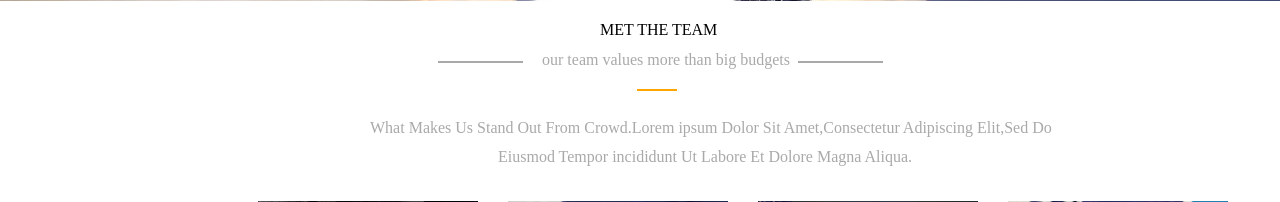
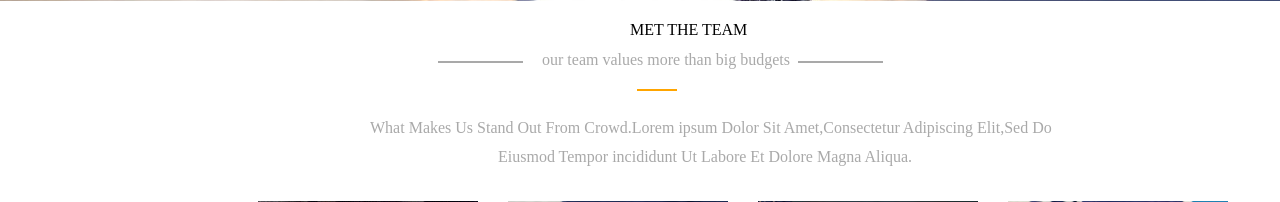
Before and after one commit to Legenda1224/repo-site_ga, a PHP site: page / in a window 1280 px wide; the page is wider, and only the part inside the window is pictured. Shown: the part 598-800 px from the top of that part. Run offline with PHP 8.4, Linux system fonts and the light colour scheme.

Commit message:
Update style.css

```diff
--- a/css/style.css
+++ b/css/style.css
@@ -1,94 +1,5 @@
-/*
-body{
-	background-color:lightblue;
-}
 
-.Flex-container{
-	height:200px;
-	display:flex;
-	flex-flow:row wrap;
-	justify-content:space-around;
-	align-items:stretch;
 
-}
-
-.d-flex1{
-	width:px;
-	display:flex;
-	width:100px;
-	margin:10px;
-
-}
-
-.d1{
-	width:50px;
-	padding:5px;
-	margin:-1px;
-    flex-basis:100%;
-	height:50px;
-	background:red;
-
-}
-
-.d2{
-	flex-basis:40%;
-	margin:-10px;
-	padding:30px;
-	height:300px;
-	width:600px;
-	flex-grow:2;
-	background:gold;
-}
-.d3{
-	flex-basis:0%;
-	padding:150px;
-	margin:-10px;
-	flex-grow:3;
-	background:lightgreen;
-
-}
-
-.d4{
-	padding:17px;
-	flex-basis:30%;
-    margin:10px;
-	flex-grow:3;
-	background:yellow;
-}
-@media screen and (max-width:900px){
-	body{
-		background-color:yellow;
-		font-size:30px;
-	}
-}
-@media screen and (max-width:600px){
-	body{
-		background-color:blue;
-	}
-}
-*/
-/*2
-
-div .column{
-	float:left;
-	width:25%;
-	background-color:lightblue;
-	border-radius:50px;
-}
-div .row{
-
-}
-@media screen and (max-width:992px){
-	div .column{
-		width:50%;
-	}
-}
-@media screen and (orientation:landscape){
-	body{
-		background-color:red;
-	}
-}
-*/
 
 
 
@@ -218,7 +129,7 @@ a{
 	color:black;
 	position:absolute;
 	margin-top:450px;
-	left:600px;
+	left:630px;
 
 }
 
```
